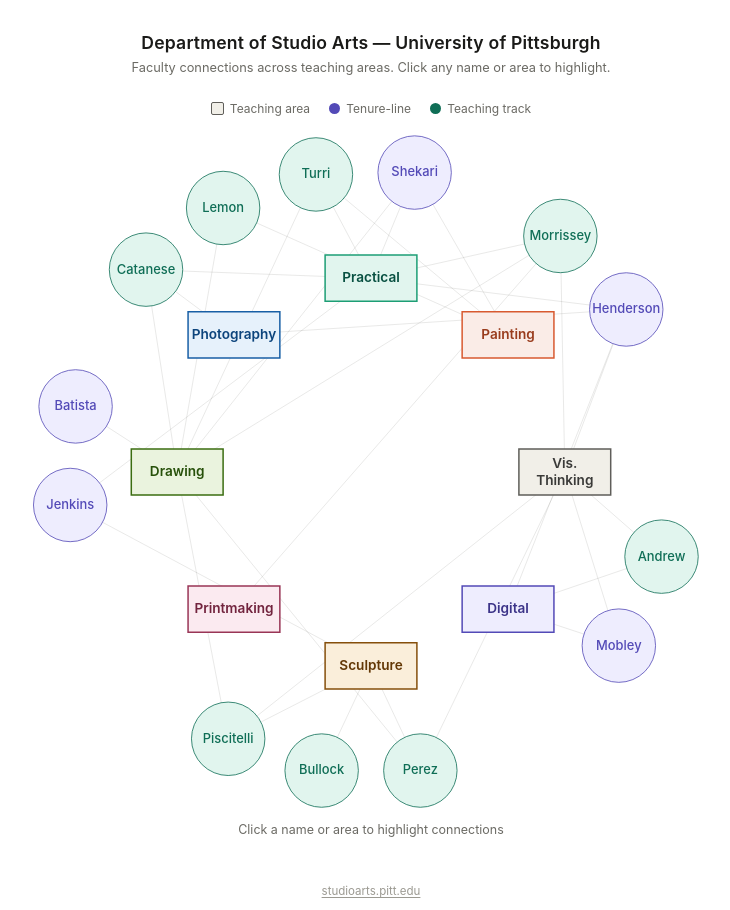
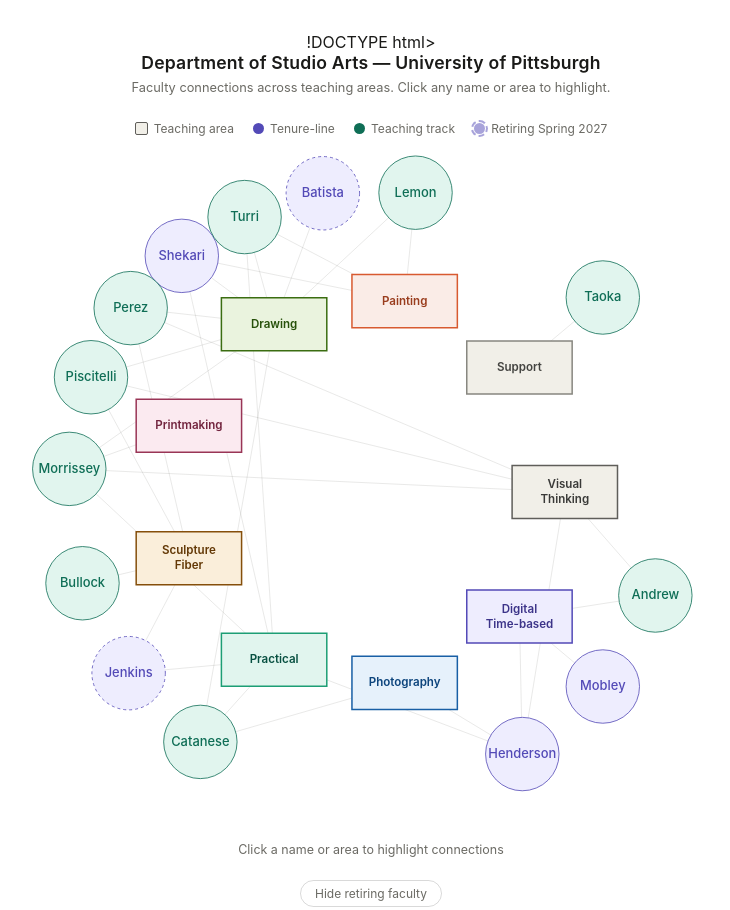
Before and after one commit to aaronghenderson/studio-arts-map, a plain HTML site: page index.html in a window 1280 px wide. Shown: the top 910 px of the page, without its empty margins (269-999 px from the left). Drawn offline with Linux system fonts and the light colour scheme.

Commit message:
index.html

```diff
--- a/index.html
+++ b/index.html
@@ -1,4 +1,4 @@
-<!DOCTYPE html>
+!DOCTYPE html>
 <html lang="en">
 <head>
 <meta charset="UTF-8">
@@ -160,6 +160,10 @@
     <div class="leg-dot" style="background:var(--teach)"></div>
     Teaching track
   </div>
+  <div class="leg">
+    <div class="leg-dot" style="background:var(--tenure);opacity:.5;outline:2px dashed var(--tenure);outline-offset:1px;border-radius:50%"></div>
+    Retiring Spring 2027
+  </div>
 </div>
 
 <div id="canvas-wrap">
@@ -167,6 +171,12 @@
 </div>
 
 <div id="info">Click a name or area to highlight connections</div>
+
+<div style="margin-top:1rem">
+  <button id="retire-btn" onclick="toggleRetiring()" style="font-size:.75rem;padding:5px 14px;border-radius:20px;border:1px solid rgba(0,0,0,0.15);background:transparent;color:var(--text2);cursor:pointer;font-family:inherit">
+    Hide retiring faculty
+  </button>
+</div>
 
 <footer>
   <a href="https://www.studioarts.pitt.edu" target="_blank">studioarts.pitt.edu</a>
@@ -176,32 +186,36 @@
 const DPR = window.devicePixelRatio || 1;
 
 const AREAS = [
-  { id:'vt',          label:'Vis. Thinking',  angle:  0, color:'#5F5E5A', fill:'#F1EFE8', textColor:'#3a3a38' },
-  { id:'digital',     label:'Digital',        angle: 45, color:'#534AB7', fill:'#EEEDFE', textColor:'#3C3489' },
-  { id:'sculpture',   label:'Sculpture',      angle: 90, color:'#854F0B', fill:'#FAEEDA', textColor:'#633806' },
-  { id:'printmaking', label:'Printmaking',    angle:135, color:'#993556', fill:'#FBEAF0', textColor:'#72243E' },
-  { id:'drawing',     label:'Drawing',        angle:180, color:'#3B6D11', fill:'#EAF3DE', textColor:'#27500A' },
-  { id:'photo',       label:'Photography',    angle:225, color:'#185FA5', fill:'#E6F1FB', textColor:'#0C447C' },
-  { id:'practical',   label:'Practical',      angle:270, color:'#1D9E75', fill:'#E1F5EE', textColor:'#085041' },
-  { id:'painting',    label:'Painting',       angle:315, color:'#D85A30', fill:'#FAECE7', textColor:'#993C1D' },
+  { id:'vt',          label:'Visual Thinking', angle:  0, color:'#5F5E5A', fill:'#F1EFE8', textColor:'#3a3a38' },
+  { id:'digital',     label:'Digital|Time-based',        angle: 40, color:'#534AB7', fill:'#EEEDFE', textColor:'#3C3489' },
+  { id:'photo',       label:'Photography',    angle: 80, color:'#185FA5', fill:'#E6F1FB', textColor:'#0C447C' },
+  { id:'practical',   label:'Practical',      angle:120, color:'#1D9E75', fill:'#E1F5EE', textColor:'#085041' },
+  { id:'sculpture',   label:'Sculpture|Fiber',      angle:160, color:'#854F0B', fill:'#FAEEDA', textColor:'#633806' },
+  { id:'printmaking', label:'Printmaking',    angle:200, color:'#993556', fill:'#FBEAF0', textColor:'#72243E' },
+  { id:'drawing',     label:'Drawing',        angle:240, color:'#3B6D11', fill:'#EAF3DE', textColor:'#27500A' },
+  { id:'painting',    label:'Painting',       angle:280, color:'#D85A30', fill:'#FAECE7', textColor:'#993C1D' },
+  { id:'support',     label:'Support',        angle:320, color:'#888780', fill:'#F1EFE8', textColor:'#444441' },
 ];
 
-const FACULTY = [
+const ALL_FACULTY = [
   { id:'henderson',   name:'Henderson',   rank:'tenure',   areas:['digital','photo','vt','practical'] },
-  { id:'batista',     name:'Batista',     rank:'tenure',   areas:['drawing'] },
+  { id:'batista',     name:'Batista',     rank:'tenure',   areas:['drawing'],                          retiring:true },
   { id:'catanese',    name:'Catanese',    rank:'teaching', areas:['photo','practical','drawing'] },
-  { id:'jenkins',     name:'Jenkins',     rank:'tenure',   areas:['sculpture','practical'] },
-  { id:'mobley',      name:'Mobley',      rank:'tenure',   areas:['digital','vt'] },
+  { id:'jenkins',     name:'Jenkins',     rank:'tenure',   areas:['sculpture','practical'],             retiring:true },
+  { id:'mobley',      name:'Mobley',      rank:'tenure',   areas:['digital'] },
   { id:'shekari',     name:'Shekari',     rank:'tenure',   areas:['painting','drawing','practical'] },
   { id:'morrissey',   name:'Morrissey',   rank:'teaching', areas:['printmaking','drawing','vt','practical'] },
   { id:'turri',       name:'Turri',       rank:'teaching', areas:['painting','drawing','practical'] },
   { id:'piscitelli',  name:'Piscitelli',  rank:'teaching', areas:['sculpture','drawing','vt'] },
-
   { id:'andrew',      name:'Andrew',      rank:'teaching', areas:['digital','vt'] },
   { id:'bullock',     name:'Bullock',     rank:'teaching', areas:['sculpture'] },
   { id:'perez',       name:'Perez',       rank:'teaching', areas:['sculpture','drawing','vt'] },
+  { id:'taoka',       name:'Taoka',       rank:'teaching', areas:['support'] },
   { id:'lemon',       name:'Lemon',       rank:'teaching', areas:['painting','drawing'] },
 ];
+
+let showRetiring = true;
+let FACULTY = ALL_FACULTY;
 
 const areaMap = {};
 AREAS.forEach(a => areaMap[a.id] = a);
@@ -249,8 +263,8 @@
   CX = W / 2; CY = H / 2;
   SPOKE_R = W * 0.285;
   FAC_R   = W * 0.054;
-  AW      = W * 0.135;
-  AH      = W * 0.068;
+  AW      = W * 0.155;
+  AH      = W * 0.078;
 
   AREAS.forEach(a => {
     const ang = a.angle * DEG;
@@ -260,35 +274,43 @@
 
   const FAC_RING = W * 0.445;
 
-  const assigned = {};
+  const target = {};
   FACULTY.forEach(f => {
     const angles = f.areas.map(id => areaMap[id].angle);
-    let mean = angles.reduce((s, v) => s + v, 0) / angles.length;
-    if (f.areas.length > 1) {
-      const min = Math.min(...angles), max = Math.max(...angles);
-      if (max - min > 180) mean = ((min + max) / 2 + 180) % 360;
+    if (angles.length === 1) {
+      target[f.id] = angles[0];
+    } else {
+      let sinSum = 0, cosSum = 0;
+      angles.forEach(a => { sinSum += Math.sin(a * DEG); cosSum += Math.cos(a * DEG); });
+      target[f.id] = (Math.atan2(sinSum, cosSum) / DEG + 360) % 360;
     }
-    assigned[f.id] = { angle: (mean + 360) % 360 };
   });
 
-  for (let iter = 0; iter < 200; iter++) {
+  const assigned = {};
+  FACULTY.forEach(f => { assigned[f.id] = target[f.id]; });
+
+  const minSep = (FAC_R * 2.8 / FAC_RING) / DEG;
+
+  for (let iter = 0; iter < 400; iter++) {
     FACULTY.forEach((f, i) => {
       let push = 0;
       FACULTY.forEach((g, j) => {
         if (i === j) return;
-        let da = assigned[f.id].angle - assigned[g.id].angle;
+        let da = assigned[f.id] - assigned[g.id];
         while (da >  180) da -= 360;
         while (da < -180) da += 360;
-        const minSep = (FAC_R * 2.7 / FAC_RING) / DEG;
         if (Math.abs(da) < minSep)
-          push += (da < 0 ? -1 : 1) * (minSep - Math.abs(da)) * 0.5;
+          push += (da <= 0 ? -1 : 1) * (minSep - Math.abs(da)) * 0.4;
       });
-      assigned[f.id].angle = (assigned[f.id].angle + push + 360) % 360;
+      let gravity = target[f.id] - assigned[f.id];
+      while (gravity >  180) gravity -= 360;
+      while (gravity < -180) gravity += 360;
+      assigned[f.id] = (assigned[f.id] + push + gravity * 0.04 + 360) % 360;
     });
   }
 
   FACULTY.forEach(f => {
-    const ang = assigned[f.id].angle * DEG;
+    const ang = assigned[f.id] * DEG;
     f.x = CX + Math.cos(ang) * FAC_RING;
     f.y = CY + Math.sin(ang) * FAC_RING;
   });
@@ -348,17 +370,25 @@
     ctx.lineWidth   = 1.5;
     ctx.stroke();
 
-    const fs = Math.max(10, W * 0.020);
-    ctx.font          = `600 ${fs}px -apple-system, BlinkMacSystemFont, 'Segoe UI', sans-serif`;
     ctx.textAlign     = 'center';
     ctx.textBaseline  = 'middle';
     ctx.fillStyle     = areaTextColor(a);
-    const lines = a.label.split(' ');
-    if (lines.length === 1) {
-      ctx.fillText(a.label, a.x, a.y);
+    const fs2 = Math.max(9, W * 0.017);
+    ctx.font = `600 ${fs2}px -apple-system, BlinkMacSystemFont, 'Segoe UI', sans-serif`;
+    const pipeIdx = a.label.indexOf('|');
+    if (pipeIdx !== -1) {
+      const line1 = a.label.slice(0, pipeIdx);
+      const line2 = a.label.slice(pipeIdx + 1);
+      ctx.fillText(line1, a.x, a.y - fs2 * 0.65);
+      ctx.fillText(line2, a.x, a.y + fs2 * 0.65);
     } else {
-      ctx.fillText(lines[0], a.x, a.y - fs * 0.62);
-      ctx.fillText(lines[1], a.x, a.y + fs * 0.62);
+      const spaceIdx = a.label.indexOf(' ');
+      if (spaceIdx !== -1) {
+        ctx.fillText(a.label.slice(0, spaceIdx), a.x, a.y - fs2 * 0.65);
+        ctx.fillText(a.label.slice(spaceIdx + 1), a.x, a.y + fs2 * 0.65);
+      } else {
+        ctx.fillText(a.label, a.x, a.y);
+      }
     }
     ctx.globalAlpha = 1;
   });
@@ -373,7 +403,9 @@
     ctx.fill();
     ctx.strokeStyle = rankColor(f.rank);
     ctx.lineWidth   = hl ? 2.5 : 0.8;
+    if (f.retiring) ctx.setLineDash([3, 3]);
     ctx.stroke();
+    ctx.setLineDash([]);
 
     const fs = Math.max(9, W * 0.019);
     ctx.font         = `500 ${fs}px -apple-system, BlinkMacSystemFont, 'Segoe UI', sans-serif`;
@@ -428,16 +460,26 @@
   } else {
     selected = h;
     if (h.type === 'fac') {
-      const areaNames = h.node.areas.map(id => areaMap[id].label).join(', ');
+      const areaNames = h.node.areas.map(id => areaMap[id].label.replace('|','/')).join(', ');
       const rank = h.node.rank === 'tenure' ? 'Tenure-line' : 'Teaching track';
       info.innerHTML = `<strong>${h.node.name}</strong> — ${rank} &nbsp;·&nbsp; ${areaNames}`;
     } else {
       const facs = FACULTY.filter(f => f.areas.includes(h.id)).map(f => f.name).join(', ');
-      info.innerHTML = `<strong>${h.node.label}</strong> &nbsp;·&nbsp; ${facs}`;
+      info.innerHTML = `<strong>${h.node.label.replace('|','/')}</strong> &nbsp;·&nbsp; ${facs}`;
     }
   }
   draw();
 });
+
+function toggleRetiring() {
+  showRetiring = !showRetiring;
+  FACULTY = showRetiring ? ALL_FACULTY : ALL_FACULTY.filter(f => !f.retiring);
+  selected = null;
+  info.textContent = 'Click a name or area to highlight connections';
+  document.getElementById('retire-btn').textContent = showRetiring ? 'Hide retiring faculty' : 'Show retiring faculty';
+  layout();
+  draw();
+}
 
 window.matchMedia('(prefers-color-scheme:dark)').addEventListener('change', () => draw());
 window.addEventListener('resize', () => { layout(); draw(); });
```
